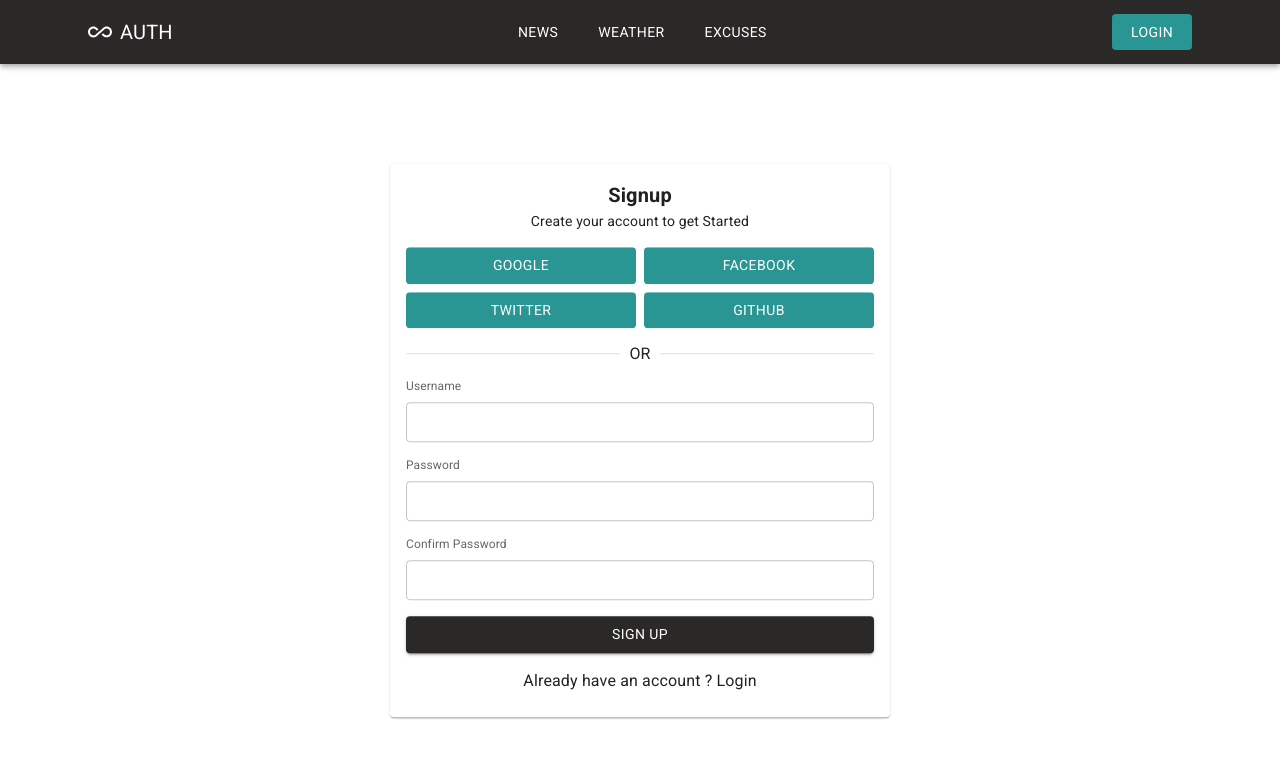
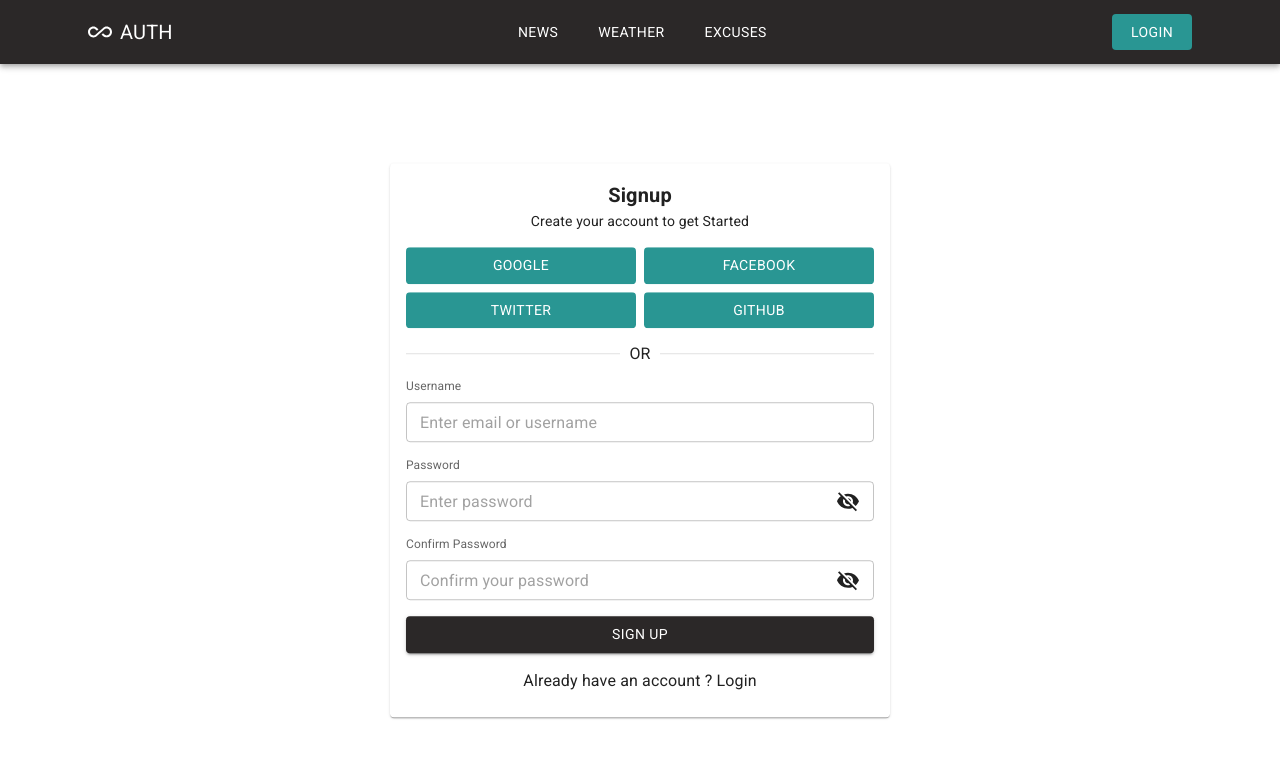
Before and after one commit to anshkush92/all-auth, a React (Create React App) app in the folder client/: page /signup in a window 1280 px wide. Shown: the top 758 px of the page. Built offline with nearby package versions, Linux system fonts and the light colour scheme.

Commit message:
:lipstick: Sign Up Form done Copy Paste
Added the events in the Sign Up Form, now need to add the validation, which will be done later, added hide/show logic

```diff
--- a/client/src/components/Form/SignupForm.jsx
+++ b/client/src/components/Form/SignupForm.jsx
@@ -1,4 +1,5 @@
 // Test -------------------------- Importing the Packages ---------------------------------
+import { useReducer } from "react";
 import {
   Box,
   Typography,
@@ -12,10 +13,70 @@ import {
 } from "@mui/material";
 
 import { useNavigate } from "react-router-dom";
+
+import VisibilityIcon from "@mui/icons-material/Visibility";
+import VisibilityOffIcon from "@mui/icons-material/VisibilityOff";
 // Test -------------------------- Importing the styles / other components ----------------
+
+// Test -------------------------- Reducer Functions of the Component ---------------------
+const userState = {
+  showPassword: false,
+  showConfirmPassword: false,
+  enteredUsername: null,
+  enteredPassword: null,
+  confirmPassword: null,
+};
+
+const userStateReducer = (state, action) => {
+  if (action.type === "SHOW-PASSWORD") {
+    return {
+      showPassword: !state.showPassword,
+      showConfirmPassword: state.showConfirmPassword,
+      enteredUsername: state.enteredUsername,
+      enteredPassword: state.enteredPassword,
+      confirmPassword: state.confirmPassword,
+    };
+  } else if (action.type === "SHOW-CONFIRM-PASSWORD") {
+    return {
+      showPassword: state.showPassword,
+      showConfirmPassword: !state.showConfirmPassword,
+      enteredUsername: state.enteredUsername,
+      enteredPassword: state.enteredPassword,
+      confirmPassword: state.confirmPassword,
+    };
+  } else if (action.type === "ENTERED-USERNAME") {
+    return {
+      showPassword: state.showPassword,
+      showConfirmPassword: state.showConfirmPassword,
+      enteredUsername: action.username,
+      enteredPassword: state.enteredPassword,
+      confirmPassword: state.confirmPassword,
+    };
+  } else if (action.type === "ENTERED-PASSWORD") {
+    return {
+      showPassword: state.showPassword,
+      showConfirmPassword: state.showConfirmPassword,
+      enteredUsername: state.enteredUsername,
+      enteredPassword: action.password,
+      confirmPassword: state.confirmPassword,
+    };
+  } else if (action.type === "CONFIRM-PASSWORD") {
+    return {
+      showPassword: state.showPassword,
+      showConfirmPassword: state.showConfirmPassword,
+      enteredUsername: state.enteredUsername,
+      enteredPassword: state.password,
+      confirmPassword: action.confirmPassword,
+    };
+  }
+};
 
 // Test -------------------------- The current component ----------------------------------
 const SignupForm = () => {
+  // For the userState in the App
+  const [currentUserState, dispatch] = useReducer(userStateReducer, userState);
+  console.log(currentUserState);
+
   const navigate = useNavigate();
   return (
     <Card
@@ -133,14 +194,50 @@ const SignupForm = () => {
               <InputLabel shrink htmlFor="username">
                 Username
               </InputLabel>
-              <TextField id="username" size="small" fullWidth></TextField>
+              <TextField
+                id="username"
+                size="small"
+                fullWidth
+                placeholder="Enter email or username"
+                onChange={(event) => {
+                  dispatch({
+                    type: "ENTERED-USERNAME",
+                    username: event.target.value,
+                  });
+                }}
+              ></TextField>
             </Grid>
 
             <Grid item xs={12}>
               <InputLabel shrink htmlFor="password">
                 Password
               </InputLabel>
-              <TextField id="password" size="small" fullWidth></TextField>
+              <TextField
+                id="password"
+                size="small"
+                fullWidth
+                placeholder="Enter password"
+                type={`${currentUserState.showPassword ? "text" : "password"}`}
+                onChange={(event) => {
+                  dispatch({
+                    type: "ENTERED-PASSWORD",
+                    password: event.target.value,
+                  });
+                }}
+                InputProps={{
+                  endAdornment: currentUserState.showPassword ? (
+                    <VisibilityIcon
+                      onClick={() => dispatch({ type: "SHOW-PASSWORD" })}
+                      sx={{ "&:hover": { cursor: "pointer" } }}
+                    ></VisibilityIcon>
+                  ) : (
+                    <VisibilityOffIcon
+                      onClick={() => dispatch({ type: "SHOW-PASSWORD" })}
+                      sx={{ "&:hover": { cursor: "pointer" } }}
+                    ></VisibilityOffIcon>
+                  ),
+                }}
+              ></TextField>
             </Grid>
 
             <Grid item xs={12}>
@@ -151,6 +248,33 @@ const SignupForm = () => {
                 id="confirm-password"
                 size="small"
                 fullWidth
+                placeholder="Confirm your password"
+                type={`${
+                  currentUserState.showConfirmPassword ? "text" : "password"
+                }`}
+                onChange={(event) => {
+                  dispatch({
+                    type: "CONFIRM-PASSWORD",
+                    confirmPassword: event.target.value,
+                  });
+                }}
+                InputProps={{
+                  endAdornment: currentUserState.showConfirmPassword ? (
+                    <VisibilityIcon
+                      onClick={() =>
+                        dispatch({ type: "SHOW-CONFIRM-PASSWORD" })
+                      }
+                      sx={{ "&:hover": { cursor: "pointer" } }}
+                    ></VisibilityIcon>
+                  ) : (
+                    <VisibilityOffIcon
+                      onClick={() =>
+                        dispatch({ type: "SHOW-CONFIRM-PASSWORD" })
+                      }
+                      sx={{ "&:hover": { cursor: "pointer" } }}
+                    ></VisibilityOffIcon>
+                  ),
+                }}
               ></TextField>
             </Grid>
 
```
